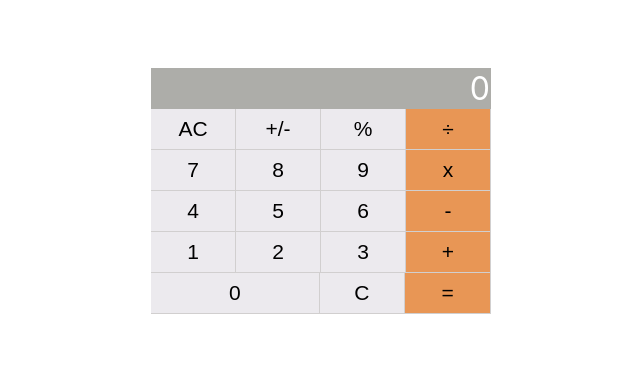
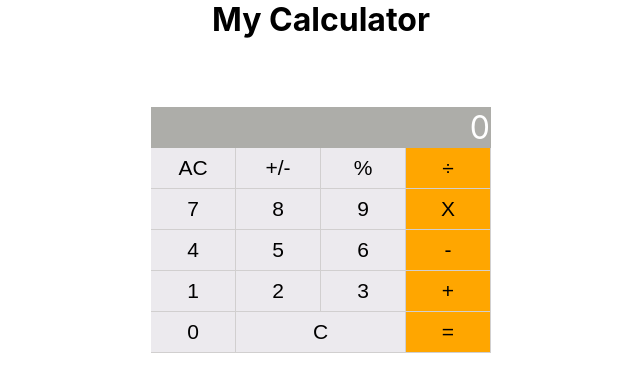
Before and after one commit to Amazinggracee/math-magicians, a React (Create React App) app: page / in a window 1280 px wide. Shown: the top 392 px of the page, without its empty margins (319-959 px from the left). Built offline with nearby package versions, Linux system fonts and the light colour scheme.

Commit message:
Implement the changes

```diff
--- a/src/App.css
+++ b/src/App.css
@@ -12,6 +12,12 @@
   --main-font: "Roboto", sans-serif;
   --item-color: rgba(217, 214, 221, 0.5);
   --pop-bg: rgb(51, 48, 48);
+}
+
+#navSection {
+    margin: auto;
+    display: flex;
+    justify-content: center;
 }
 
 .calculator {
@@ -30,7 +36,7 @@
 }
 
 .calculator-keypad .btn-color {
-  background: #e6771cb9;
+  background: #ffa600;
 }
 
 .calculator-keypad button {
@@ -44,7 +50,7 @@
 }
 
 .calculator-keypad #zero {
-  width: 671px;
+  width: 681px;
 }
 
 .calculator-keypad button:hover {
--- a/src/App.js
+++ b/src/App.js
@@ -1,9 +1,12 @@
 import './App.css';
+import React from 'react';
 import Calculator from './components/MyCalculator';
+import Navigation from './components/Nav';
 
 function App() {
   return (
-    <div>
+    <div className="App">
+      <Navigation />
       <Calculator />
     </div>
   );
--- /dev/null
+++ b/src/components/Button.js
@@ -0,0 +1,20 @@
+/* eslint-disable no-unused-vars */
+import React from 'react';
+
+// eslint-disable-next-line react/prop-types
+function Buttons({ title, cname }) {
+  const handleNumberClick = (value) => {
+    // eslint-disable-next-line max-len
+  };
+  return (
+    <button
+      className={cname}
+      type="button"
+      onClick={() => handleNumberClick(title)}
+    >
+      {title}
+    </button>
+  );
+}
+
+export default Buttons;
--- a/src/components/MyCalculator.js
+++ b/src/components/MyCalculator.js
@@ -1,11 +1,9 @@
+/* eslint-disable quotes */
 import React, { useState } from 'react';
+import Buttons from './Button';
 
 function Calculator() {
   const [displayValue, setDisplayValue] = useState('0');
-
-  const handleNumberClick = (value) => {
-    setDisplayValue((prevValue) => (prevValue === '0' ? String(value) : prevValue + String(value)));
-  };
 
   const handleClearClick = () => {
     setDisplayValue('0');
@@ -20,82 +18,32 @@ function Calculator() {
       <div className="calculator-display">{displayValue}</div>
       <div className="calculator-keypad">
         <div className="calculator-keypad-row">
-          <button type="button" onClick={() => handleNumberClick('AC')}>
-            AC
-          </button>
-          <button type="button" onClick={() => handleNumberClick('+/-')}>
-            +/-
-          </button>
-          <button type="button" onClick={() => handleNumberClick('%')}>
-            %
-          </button>
-          <button
-            className="btn-color"
-            type="button"
-            onClick={() => handleNumberClick('÷')}
-          >
-            ÷
-          </button>
+          <Buttons title="AC" />
+          <Buttons title="+/-" />
+          <Buttons title="%" />
+          <Buttons cname="btn-color" title="÷" />
         </div>
         <div className="calculator-keypad-row">
-          <button type="button" onClick={() => handleNumberClick(7)}>
-            7
-          </button>
-          <button type="button" onClick={() => handleNumberClick(8)}>
-            8
-          </button>
-          <button type="button" onClick={() => handleNumberClick(9)}>
-            9
-          </button>
-          <button
-            className="btn-color"
-            type="button"
-            onClick={() => handleNumberClick('x')}
-          >
-            x
-          </button>
+          <Buttons title="7" />
+          <Buttons title="8" />
+          <Buttons title="9" />
+          <Buttons cname="btn-color" title="X" />
         </div>
         <div className="calculator-keypad-row">
-          <button type="button" onClick={() => handleNumberClick(4)}>
-            4
-          </button>
-          <button type="button" onClick={() => handleNumberClick(5)}>
-            5
-          </button>
-          <button type="button" onClick={() => handleNumberClick(6)}>
-            6
-          </button>
-          <button
-            className="btn-color"
-            type="button"
-            onClick={() => handleNumberClick('-')}
-          >
-            -
-          </button>
+          <Buttons title="4" />
+          <Buttons title="5" />
+          <Buttons title="6" />
+          <Buttons cname="btn-color" title="-" />
         </div>
         <div className="calculator-keypad-row">
-          <button type="button" onClick={() => handleNumberClick(1)}>
-            1
-          </button>
-          <button type="button" onClick={() => handleNumberClick(2)}>
-            2
-          </button>
-          <button type="button" onClick={() => handleNumberClick(3)}>
-            3
-          </button>
-          <button
-            className="btn-color"
-            type="button"
-            onClick={() => handleNumberClick('+')}
-          >
-            +
-          </button>
+          <Buttons title="1" />
+          <Buttons title="2" />
+          <Buttons title="3" />
+          <Buttons cname="btn-color" title="+" />
         </div>
         <div className="calculator-keypad-row">
-          <button id="zero" type="button" onClick={() => handleNumberClick(0)}>
-            0
-          </button>
-          <button type="button" onClick={handleClearClick}>
+          <Buttons title="0" />
+          <button id="zero" type="button" onClick={handleClearClick}>
             C
           </button>
           <button
--- /dev/null
+++ b/src/components/Nav.js
@@ -0,0 +1,11 @@
+import React from 'react';
+
+function Navigation() {
+  return (
+
+    <div id="navSection">
+      <h1>My Calculator</h1>
+    </div>
+  );
+}
+export default Navigation;
```
Also changed, not shown: src/logo.svg (deleted).
